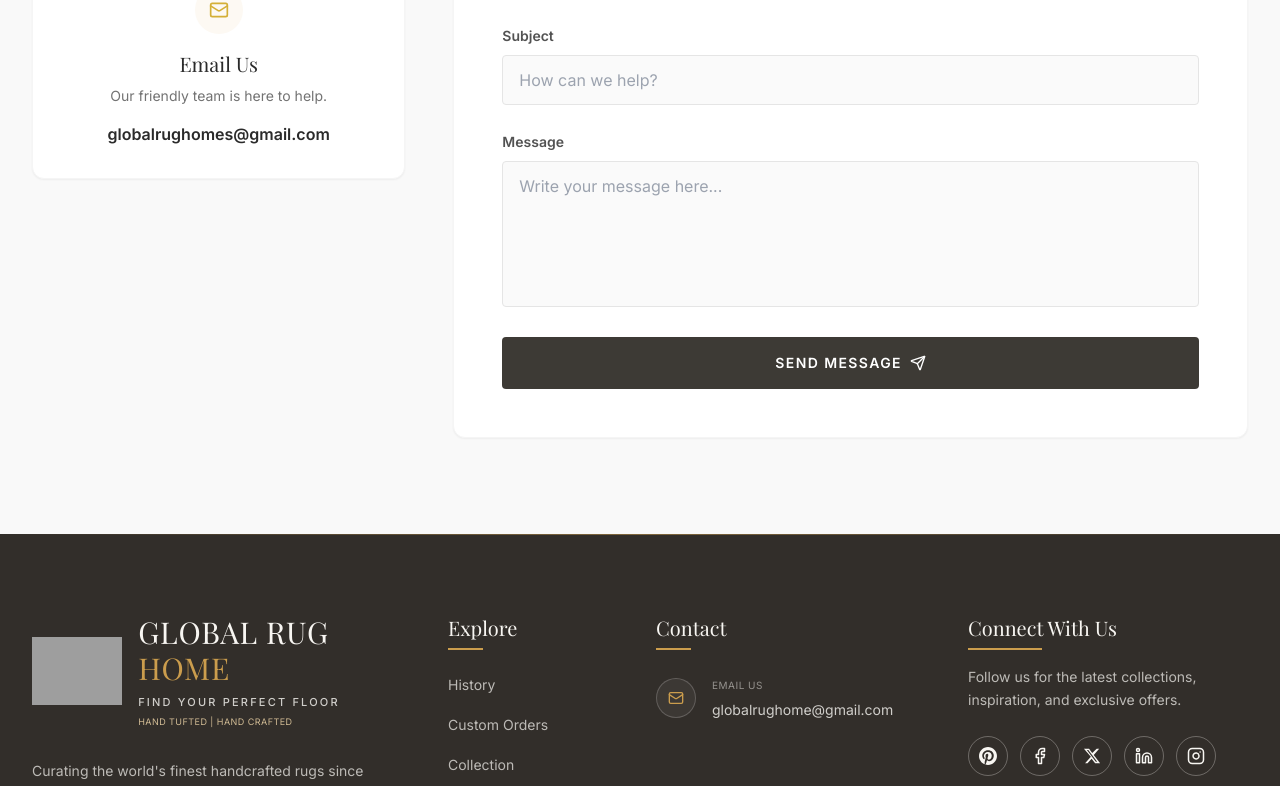
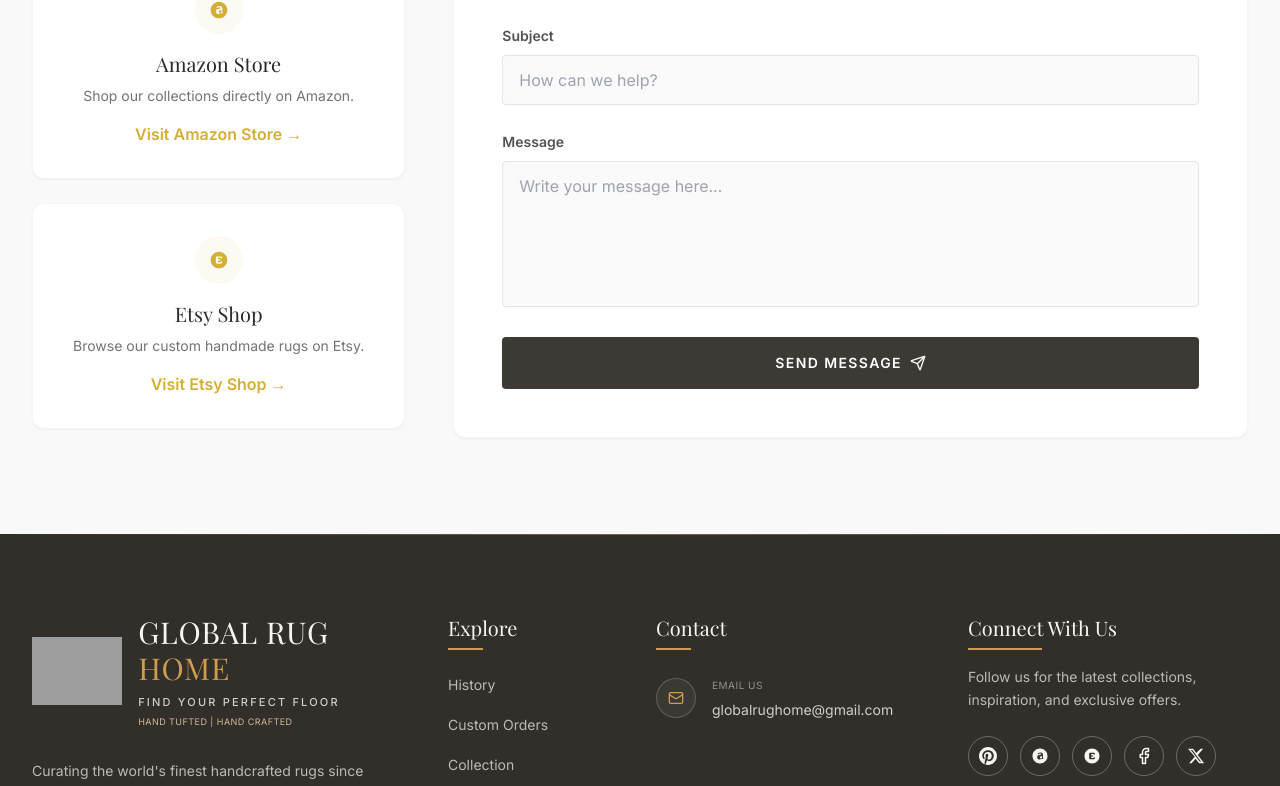
Before and after one commit to Mohitch458/GlobalRugsHome, a React (Vite) app: page /GlobalRugsHome/contact in a window 1280 px wide. Shown: the part 630-1416 px from the top of the page. Built offline with nearby package versions, Linux system fonts and the light colour scheme; grey boxes are pictures that could not be loaded; the HTML template or start-up script is replaced by a standard one; a web font is replaced by a local one.

Commit message:
Add Etsy and Amazon store links to Footer, Navbar, and Contact page

```diff
--- a/src/components/layout/Footer.tsx
+++ b/src/components/layout/Footer.tsx
@@ -107,6 +107,24 @@ const Footer = () => {
                 <svg width="18" height="18" viewBox="0 0 24 24" fill="currentColor" xmlns="http://www.w3.org/2000/svg"><path d="M12.017 0C5.396 0 .029 5.367.029 11.987c0 5.079 3.158 9.417 7.618 11.162-.105-.949-.199-2.403.041-3.439.219-.937 1.406-5.957 1.406-5.957s-.359-.72-.359-1.781c0-1.663.967-2.911 2.168-2.911 1.024 0 1.518.769 1.518 1.688 0 1.029-.653 2.567-.992 3.992-.285 1.193.6 2.165 1.775 2.165 2.128 0 3.768-2.245 3.768-5.487 0-2.861-2.063-4.869-5.008-4.869-3.41 0-5.409 2.562-5.409 5.199 0 1.033.394 2.143.889 2.741.099.12.112.225.085.345-.09.375-.293 1.199-.334 1.363-.053.225-.172.271-.401.165-1.495-.69-2.433-2.878-2.433-4.646 0-3.776 2.748-7.252 7.92-7.252 4.158 0 7.392 2.967 7.392 6.923 0 4.135-2.607 7.462-6.233 7.462-1.214 0-2.354-.629-2.758-1.379l-.749 2.848c-.269 1.045-1.004 2.352-1.498 3.146 1.123.345 2.306.535 3.55.535 6.607 0 11.985-5.365 11.985-11.987C23.97 5.367 18.592 0 12.017 0z"/></svg>
               </a>
               <a
+                href="https://www.amazon.com/s?ie=UTF8&marketplaceID=ATVPDKIKX0DER&me=A2Y0L8AKTLT1LI"
+                target="_blank"
+                rel="noopener noreferrer"
+                className="w-10 h-10 rounded-full bg-transparent border border-ivory/30 flex items-center justify-center hover:bg-gold hover:border-gold hover:text-charcoal transition-all duration-300 hover:shadow-gold"
+                aria-label="Amazon Store"
+              >
+                <svg width="18" height="18" viewBox="0 0 24 24" fill="currentColor" xmlns="http://www.w3.org/2000/svg"><path d="M12.002 2C6.48 2 2 6.48 2 12s4.48 10 10.002 10c5.52 0 10-4.48 10-10s-4.48-10-10-10zm2.25 14.28c-.85.34-1.74.52-2.65.52-1.92 0-3.35-1.03-3.35-3.07 0-2.45 1.93-3.31 4.54-3.31.25 0 .5.01.74.03v-.35c0-.82-.44-1.32-1.39-1.32-.9 0-1.84.34-2.53.86l-.68-1.28c.95-.71 2.37-1.12 3.73-1.12 2.45 0 3.37 1.28 3.37 3.42v3.7c0 .76.22 1.09.48 1.34v.26h-2.28c-.14-.26-.24-.65-.24-.97-.56.78-1.5 1.28-2.77 1.28zm.72-3.83c-.22-.02-.45-.03-.68-.03-1.46 0-2.54.27-2.54 1.54 0 .76.5 1.15 1.21 1.15 1.14 0 1.83-.71 2.01-1.74v-.92z"/></svg>
+              </a>
+              <a
+                href="https://globalrughome.etsy.com"
+                target="_blank"
+                rel="noopener noreferrer"
+                className="w-10 h-10 rounded-full bg-transparent border border-ivory/30 flex items-center justify-center hover:bg-gold hover:border-gold hover:text-charcoal transition-all duration-300 hover:shadow-gold"
+                aria-label="Etsy Shop"
+              >
+                <svg width="18" height="18" viewBox="0 0 24 24" fill="currentColor" xmlns="http://www.w3.org/2000/svg"><path d="M12 2C6.47 2 2 6.47 2 12s4.47 10 10 10 10-4.47 10-10S17.53 2 12 2zm3.77 13.06c0 .35-.14.68-.4.92s-.6.37-.96.37H9.59c-.36 0-.7-.13-.96-.37a1.275 1.275 0 0 1-.4-.92V8.94c0-.35.14-.68.4-.92.26-.24.6-.37.96-.37h4.82c.36 0 .7.13.96.37.26.24.4.57.4.92v1.17h-1.5V9.44h-3.32v1.78h2.57v1.5h-2.57v1.89h3.32v-1.06h1.5v1.06z"/></svg>
+              </a>
+              <a
                 href="#"
                 className="w-10 h-10 rounded-full bg-transparent border border-ivory/30 flex items-center justify-center hover:bg-gold hover:border-gold hover:text-charcoal transition-all duration-300 hover:shadow-gold"
                 aria-label="Facebook"
--- a/src/components/layout/Navbar.tsx
+++ b/src/components/layout/Navbar.tsx
@@ -122,9 +122,15 @@ const Navbar = () => {
               <div className="w-full max-w-sm px-8 mt-4 flex flex-col items-center sm:items-start text-center sm:text-left">
                 <div className="w-full h-px bg-border my-6"></div>
 
-                <div className="flex flex-row justify-center gap-8 w-full py-2">
+                <div className="flex flex-row justify-center gap-6 flex-wrap w-full py-2">
                   <a href="https://www.pinterest.com/globalrughome/" target="_blank" rel="noopener noreferrer" className="flex items-center text-foreground/80 hover:text-gold transition-colors" aria-label="Pinterest">
                     <svg width="24" height="24" viewBox="0 0 24 24" fill="currentColor" xmlns="http://www.w3.org/2000/svg"><path d="M12.017 0C5.396 0 .029 5.367.029 11.987c0 5.079 3.158 9.417 7.618 11.162-.105-.949-.199-2.403.041-3.439.219-.937 1.406-5.957 1.406-5.957s-.359-.72-.359-1.781c0-1.663.967-2.911 2.168-2.911 1.024 0 1.518.769 1.518 1.688 0 1.029-.653 2.567-.992 3.992-.285 1.193.6 2.165 1.775 2.165 2.128 0 3.768-2.245 3.768-5.487 0-2.861-2.063-4.869-5.008-4.869-3.41 0-5.409 2.562-5.409 5.199 0 1.033.394 2.143.889 2.741.099.12.112.225.085.345-.09.375-.293 1.199-.334 1.363-.053.225-.172.271-.401.165-1.495-.69-2.433-2.878-2.433-4.646 0-3.776 2.748-7.252 7.92-7.252 4.158 0 7.392 2.967 7.392 6.923 0 4.135-2.607 7.462-6.233 7.462-1.214 0-2.354-.629-2.758-1.379l-.749 2.848c-.269 1.045-1.004 2.352-1.498 3.146 1.123.345 2.306.535 3.55.535 6.607 0 11.985-5.365 11.985-11.987C23.97 5.367 18.592 0 12.017 0z"/></svg>
+                  </a>
+                  <a href="https://www.amazon.com/s?ie=UTF8&marketplaceID=ATVPDKIKX0DER&me=A2Y0L8AKTLT1LI" target="_blank" rel="noopener noreferrer" className="flex items-center text-foreground/80 hover:text-gold transition-colors" aria-label="Amazon Store">
+                    <svg width="24" height="24" viewBox="0 0 24 24" fill="currentColor" xmlns="http://www.w3.org/2000/svg"><path d="M12.002 2C6.48 2 2 6.48 2 12s4.48 10 10.002 10c5.52 0 10-4.48 10-10s-4.48-10-10-10zm2.25 14.28c-.85.34-1.74.52-2.65.52-1.92 0-3.35-1.03-3.35-3.07 0-2.45 1.93-3.31 4.54-3.31.25 0 .5.01.74.03v-.35c0-.82-.44-1.32-1.39-1.32-.9 0-1.84.34-2.53.86l-.68-1.28c.95-.71 2.37-1.12 3.73-1.12 2.45 0 3.37 1.28 3.37 3.42v3.7c0 .76.22 1.09.48 1.34v.26h-2.28c-.14-.26-.24-.65-.24-.97-.56.78-1.5 1.28-2.77 1.28zm.72-3.83c-.22-.02-.45-.03-.68-.03-1.46 0-2.54.27-2.54 1.54 0 .76.5 1.15 1.21 1.15 1.14 0 1.83-.71 2.01-1.74v-.92z"/></svg>
+                  </a>
+                  <a href="https://globalrughome.etsy.com" target="_blank" rel="noopener noreferrer" className="flex items-center text-foreground/80 hover:text-gold transition-colors" aria-label="Etsy Shop">
+                    <svg width="24" height="24" viewBox="0 0 24 24" fill="currentColor" xmlns="http://www.w3.org/2000/svg"><path d="M12 2C6.47 2 2 6.47 2 12s4.47 10 10 10 10-4.47 10-10S17.53 2 12 2zm3.77 13.06c0 .35-.14.68-.4.92s-.6.37-.96.37H9.59c-.36 0-.7-.13-.96-.37a1.275 1.275 0 0 1-.4-.92V8.94c0-.35.14-.68.4-.92.26-.24.6-.37.96-.37h4.82c.36 0 .7.13.96.37.26.24.4.57.4.92v1.17h-1.5V9.44h-3.32v1.78h2.57v1.5h-2.57v1.89h3.32v-1.06h1.5v1.06z"/></svg>
                   </a>
                   <a href="#" className="flex items-center text-foreground/80 hover:text-gold transition-colors" aria-label="Facebook">
                     <Facebook size={24} />
--- a/src/pages/Contact.tsx
+++ b/src/pages/Contact.tsx
@@ -70,11 +70,12 @@ const Contact = () => {
 
           {/* Contact Information Cards */}
           <motion.div
-            className="lg:col-span-1"
+            className="lg:col-span-1 flex flex-col gap-6"
             initial={{ opacity: 0, x: -30 }}
             animate={{ opacity: 1, x: 0 }}
             transition={{ duration: 0.6, delay: 0.4 }}
           >
+            {/* Email Card */}
             <div className="bg-white p-8 rounded-xl shadow-sm border border-neutral-100 text-center">
               <div className="w-12 h-12 bg-[#FDF9F3] rounded-full flex items-center justify-center mx-auto mb-4 text-[#D4AF37]">
                 <Mail size={20} />
@@ -83,6 +84,30 @@ const Contact = () => {
               <p className="text-neutral-500 font-sans text-sm mb-4">Our friendly team is here to help.</p>
               <a href={`mailto:${getContactSettings().email}`} className="font-sans font-semibold text-[#2A2A2A] hover:text-[#D4AF37] transition-colors">
                 {getContactSettings().email}
+              </a>
+            </div>
+
+            {/* Amazon Card */}
+            <div className="bg-white p-8 rounded-xl shadow-sm border border-neutral-100 text-center">
+              <div className="w-12 h-12 bg-[#FDF9F3] rounded-full flex items-center justify-center mx-auto mb-4 text-[#D4AF37]">
+                <svg width="20" height="20" viewBox="0 0 24 24" fill="currentColor" xmlns="http://www.w3.org/2000/svg"><path d="M12.002 2C6.48 2 2 6.48 2 12s4.48 10 10.002 10c5.52 0 10-4.48 10-10s-4.48-10-10-10zm2.25 14.28c-.85.34-1.74.52-2.65.52-1.92 0-3.35-1.03-3.35-3.07 0-2.45 1.93-3.31 4.54-3.31.25 0 .5.01.74.03v-.35c0-.82-.44-1.32-1.39-1.32-.9 0-1.84.34-2.53.86l-.68-1.28c.95-.71 2.37-1.12 3.73-1.12 2.45 0 3.37 1.28 3.37 3.42v3.7c0 .76.22 1.09.48 1.34v.26h-2.28c-.14-.26-.24-.65-.24-.97-.56.78-1.5 1.28-2.77 1.28zm.72-3.83c-.22-.02-.45-.03-.68-.03-1.46 0-2.54.27-2.54 1.54 0 .76.5 1.15 1.21 1.15 1.14 0 1.83-.71 2.01-1.74v-.92z"/></svg>
+              </div>
+              <h3 className="font-serif text-xl mb-2 text-[#2A2A2A]">Amazon Store</h3>
+              <p className="text-neutral-500 font-sans text-sm mb-4">Shop our collections directly on Amazon.</p>
+              <a href="https://www.amazon.com/s?ie=UTF8&marketplaceID=ATVPDKIKX0DER&me=A2Y0L8AKTLT1LI" target="_blank" rel="noopener noreferrer" className="font-sans font-semibold text-[#D4AF37] hover:text-[#2A2A2A] transition-colors">
+                Visit Amazon Store &rarr;
+              </a>
+            </div>
+
+            {/* Etsy Card */}
+            <div className="bg-white p-8 rounded-xl shadow-sm border border-neutral-100 text-center">
+              <div className="w-12 h-12 bg-[#FDF9F3] rounded-full flex items-center justify-center mx-auto mb-4 text-[#D4AF37]">
+                <svg width="20" height="20" viewBox="0 0 24 24" fill="currentColor" xmlns="http://www.w3.org/2000/svg"><path d="M12 2C6.47 2 2 6.47 2 12s4.47 10 10 10 10-4.47 10-10S17.53 2 12 2zm3.77 13.06c0 .35-.14.68-.4.92s-.6.37-.96.37H9.59c-.36 0-.7-.13-.96-.37a1.275 1.275 0 0 1-.4-.92V8.94c0-.35.14-.68.4-.92.26-.24.6-.37.96-.37h4.82c.36 0 .7.13.96.37.26.24.4.57.4.92v1.17h-1.5V9.44h-3.32v1.78h2.57v1.5h-2.57v1.89h3.32v-1.06h1.5v1.06z"/></svg>
+              </div>
+              <h3 className="font-serif text-xl mb-2 text-[#2A2A2A]">Etsy Shop</h3>
+              <p className="text-neutral-500 font-sans text-sm mb-4">Browse our custom handmade rugs on Etsy.</p>
+              <a href="https://globalrughome.etsy.com" target="_blank" rel="noopener noreferrer" className="font-sans font-semibold text-[#D4AF37] hover:text-[#2A2A2A] transition-colors">
+                Visit Etsy Shop &rarr;
               </a>
             </div>
           </motion.div>
```
